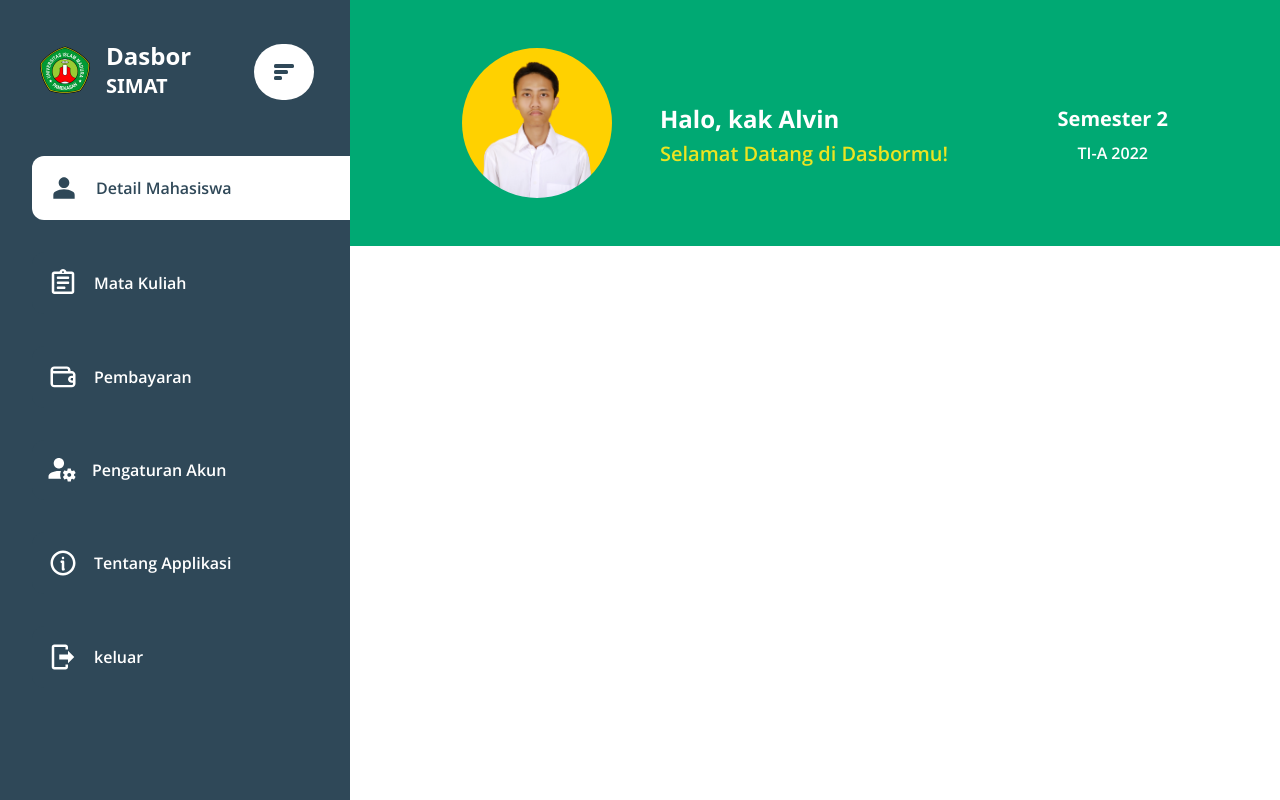
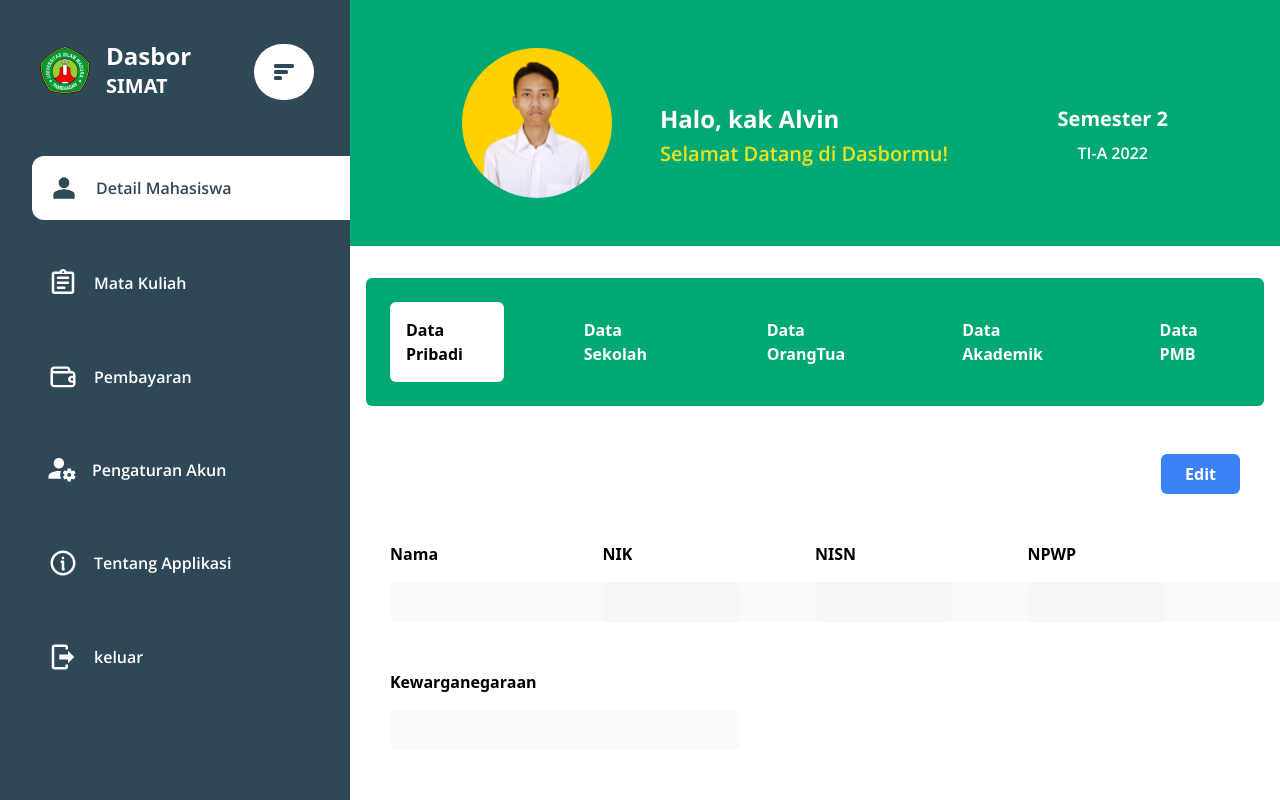
Before and after one commit to AlvinSetyaPranata/Simat-UIM, a Next.js app in the folder frontend/: page /details in a window 1280 px wide. Built offline with nearby package versions, Linux system fonts and the light colour scheme.

Commit message:
Created details responsive layout

```diff
--- a/frontend/src/pages/details.tsx
+++ b/frontend/src/pages/details.tsx
@@ -1,10 +1,68 @@
 import Home from "@/layouts/Home"
+import { useState } from "react"
 
 
 function Details() {
+    const [selected, setSelected] = useState<number>(1)
+    const [disabled, setDisabled] = useState<boolean>(true)
+    const [expanded, setExpanded] = useState<boolean>(true)
+
+
+    const baseButtonClass = "py-4 px-4 text-left w-full md:w-max text-white rounded-md font-semibold"
+    const buttonActiveClass = `${baseButtonClass} md:bg-white md:text-black`
+
+    const handleClick = (id: number) => {
+        setSelected(id)
+
+    }
+
+    const formLayout = {
+        'personal': ['Nama', 'NIK', 'NISN', 'NPWP', 'Kewarganegaraan'],
+    }
+
+    const handleUpdate = () => {
+        // handle update data
+
+        setDisabled(true)
+    }
+
 
     return (
-        <></>
+        <div className="py-8 px-4 max-h-screen">
+            <div className={`w-full py-2 px-4 pb-4 md:p-6 bg-base rounded-md flex flex-col md:flex-row overflow-y-hidden items-center gap-y-4 gap-x-16 ${expanded ? 'h-max' : 'h-[70px]'} md:h-max`}>
+                <button className={`${baseButtonClass} text-right md:hidden`} onClick={() => setExpanded(!expanded)}>Expand</button>
+
+                <button className={selected == 1 ? buttonActiveClass : baseButtonClass} onClick={() => handleClick(1)}>Data Pribadi</button>
+                <button className={selected == 2 ? buttonActiveClass : baseButtonClass} onClick={() => handleClick(2)}>Data Sekolah</button>
+                <button className={selected == 3 ? buttonActiveClass : baseButtonClass} onClick={() => handleClick(3)}>Data OrangTua</button>
+                <button className={selected == 4 ? buttonActiveClass : baseButtonClass} onClick={() => handleClick(4)}>Data Akademik</button>
+                <button className={selected == 5 ? buttonActiveClass : baseButtonClass} onClick={() => handleClick(5)}>Data PMB</button>
+            </div>
+
+            <div className="w-full px-6 py-12">
+                {selected == 1 &&
+                    <div className="w-full">
+                        <div className="flex justify-end w-full gap-4">
+                            <button className={`py-2 rounded-md px-6 bg-blue-500 font-semibold text-white flex-grow-0 max-w-max ${disabled ? 'block' : 'hidden'}`} onClick={() => {setDisabled(false); console.log(disabled)}}>Edit</button>
+
+                            <button className={`py-2 rounded-md px-6 bg-red-500 font-semibold text-white flex-grow-0 max-w-max ${disabled ? 'hidden' : 'block'}`} onClick={() => setDisabled(true)}>Batalkan</button>
+                            <button className={`py-2 rounded-md px-6 bg-green-500 font-semibold text-white flex-grow-0 max-w-max ${disabled ? 'hidden' : 'block'}`} onClick={handleUpdate}>Simpan</button>
+                        </div>
+
+                        <div className="grid grid-cols-1 md:grid-cols-4 gap-y-12 grid-rows-6 mt-12">
+                            {formLayout.personal.map((value, idx) => {
+                                return (
+                                    <div className="grid gap-4" key={idx}>
+                                        <label className="font-semibold">{value}</label>
+                                        <input type="text" className={`w-[350px] text-base grid-flow-col py-2 rounded-md ${disabled ? '' : 'border-2 px-2'} border-slate-500`} disabled={disabled}/>
+                                    </div>
+                                )
+                            })}
+                        </div>
+                    </div>
+                }
+            </div>
+        </div>
     )
 }
 
```
Also changed, not shown: frontend/src/components/svg/PersonSVG.tsx (+5 -2 lines), 1 other file (tests, documents, lock files or other folders).
